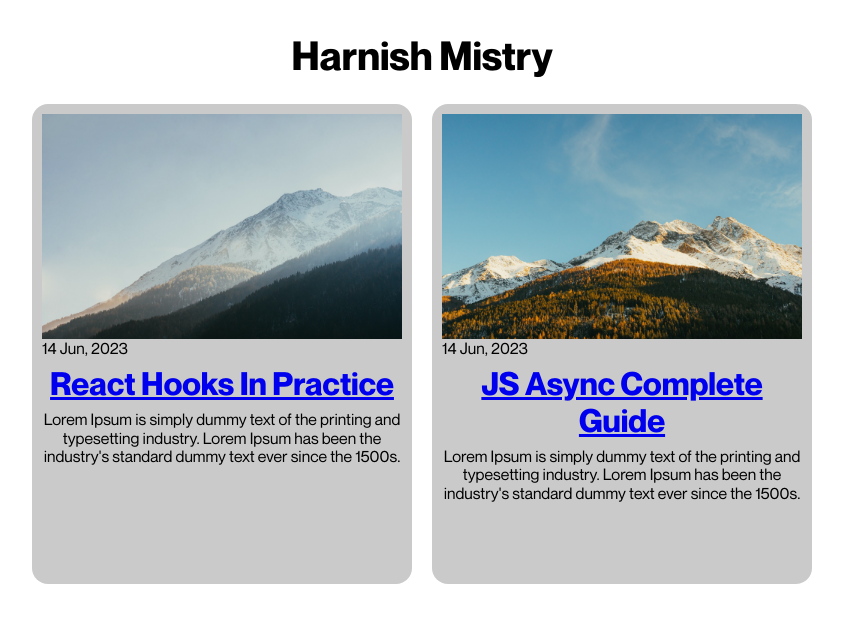
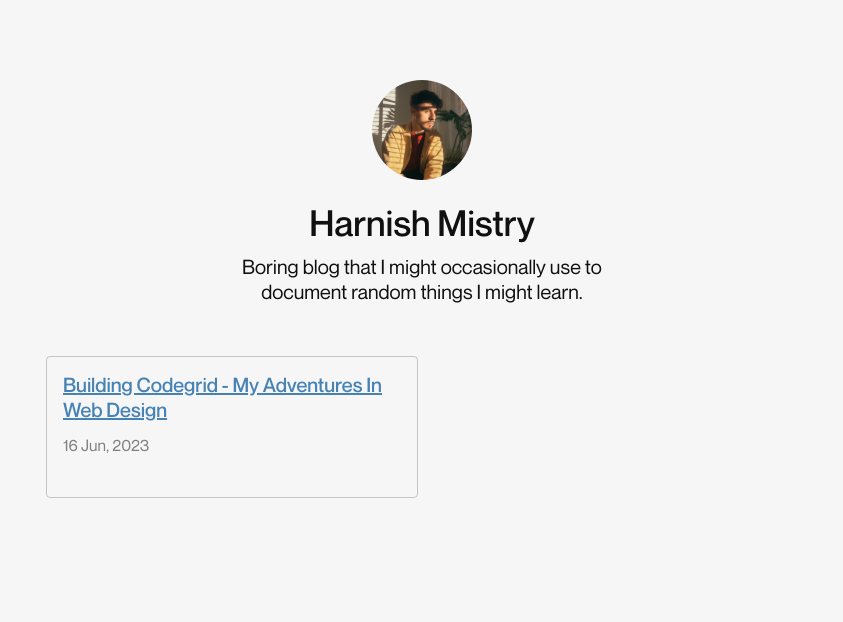
Before and after one commit to harrnish/blog, a Gatsby site: page / in a window 1280 px wide. Shown: the whole page, without its empty margins (218-1061 px from the left). Built offline with nearby package versions, Linux system fonts and the light colour scheme; Gatsby itself is replaced by a stand-in of ours.

Commit message:
Blog, images, styling updates

```diff
--- /dev/null
+++ b/src/blogs/building-codegrid.md
@@ -0,0 +1,44 @@
+---
+title: Building Codegrid - My Adventures In Web Design
+desc: Lorem Ipsum is simply dummy text of the printing and typesetting industry. Lorem Ipsum has been the industry's standard dummy text ever since the 1500s.
+slug: building-codegrid
+date: 1686901120
+img: ../images/lofi-room.jpg
+alt: A room with a bed and a desk
+---
+
+Ever since my college days, the idea of having my own blog had been simmering in my mind. I made a few attempts to pursue it, but my inconsistency got the better of me. If you've been keeping up with me on social media, you probably know that consistency is not exactly my forte! Despite my shortcomings, I'm making one more attempt to get this ball rolling with my latest project - this blog. And what better way to kick things off than by sharing my experience building [Codegrid](https://www.youtube.com/channel/UC7pVho4O31FyfQsZdXWejEw)?
+
+## The Genesis
+
+Back in 2017, I was knee-deep in my third year of Computer Engineering at college in India. Making bank on YouTube with a huge subscriber base was the furthest thing from my mind. Sure, I did a bit of freelancing with my buddies to earn some extra bucks, but YouTube wasn't even on my radar at the time. What I did have, however, was a course on web design and development that taught me the basics of building websites using HTML, CSS, JavaScript, and PHP.
+
+As someone with a keen eye for creativity, I've always enjoyed indulging in artistic pursuits like photography, [cinematography](https://www.youtube.com/channel/UC7mSvHkEAh7fbDUOhqdbL-g) and graphic design. So, one fine day, I decided to take a break and spend some leisurely time browsing creative websites online. And that's when I stumbled upon Awwwards - almost by chance. The websites I came across on this professional online design and development platform blew me away. In case you aren't aware, [Awwwards](https://www.awwwards.com/) is a global competition body that recognizes and celebrates the best in innovative web design. They feature websites created by some of the most renowned designers and developers from around the world.
+
+After poring over countless websites on Awwwards, I was itching to learn how to create layouts and animations that were just as impressive. Sadly, the web design topics covered in my college curriculum were too basic and lacked the creative flair I was after. So, I turned to trusty YouTube to get a crash course on web design and find out what I needed to know. To my surprise, there weren't too many videos or tutorials out there that explained how to create websites like the ones I had seen on Awwwards.
+
+It was then that I had an epiphany - why not create my own YouTube channel and share how to turn these cool animations and concepts into actual code? After all, there must be others out there like me who are just starting out and looking for resources to help them build websites that pack a punch. And that's how **Codegrid was born**. I still remember the day I came up with the name - it was a bit of a random mishmash of words that popped into my head!
+
+![Dark room with a pc and raining outside](https://steamuserimages-a.akamaihd.net/ugc/945094571616867748/680E4979CC75A2310664E0883F3F3FC6CBECA3BE/?imw=5000&imh=5000&ima=fit&impolicy=Letterbox&imcolor=%23000000&letterbox=false)
+
+Codegrid began as a documentation of my journey in learning and creating, way back on September 27, 2017. Its mission is to unite passion with experience, and to transform wild ideas into meaningful designs that catch the eye. By sharing my knowledge of web design and development with a modern twist, I aimed to help others make their mark in the digital world with striking visuals and creative flair.
+
+## Milestones and Challenges
+
+When I began my journey on Codegrid, all I could do was center text with CSS - that's it! But that didn't stop me from making my first video: Centering The Text | HTML & CSS. Starting out is always the toughest part, especially when you lack experience and everyone else seems to be a pro. But I was lucky - my biggest challenge wasn't getting started, it was staying consistent. With 2-3 videos a week, I was churning out simple tutorials on forms and text animations. Eight months later, I had built an impressive repertoire of videos, all while maintaining the consistency I had never achieved before.
+
+In January 2018, just four months after starting the Codegrid channel, it had already accumulated about 40,000 total views and reached its first milestone of **1,000 subscribers**. It was clear that the channel was gaining traction, as views continued to pour in. One of the videos, "Sticky Navbar," had racked up an impressive 100,000 views in just four months. By April 2019, Codegrid had hit **10,000 subscribers**, a testament to its growing popularity and the valuable content it provided.
+
+When it comes to creating content for YouTube, the ultimate goal for many creators is to monetize their channels. And let's face it, who wouldn't want to earn some extra cash while doing something they love? But getting to that point isn't always easy. To be eligible for monetization, a channel needs to have 1000 subscribers and 4000 hours of watch time in the previous year, according to YouTube's policies. It took me almost 10 months to reach this requirement, but when I finally did, my channel started generating income in July 2018. It was a great feeling to see my hard work paying off, and to finally see some monetary reward for my efforts. But as I've mentioned before, the real challenge for me wasn't the beginning. It was maintaining consistency over time. Despite my initial worries, I was able to gain momentum quickly, reaching **50,000 subscribers** and nearly 2 million total views by November 2018.
+
+As time passed, I noticed an improvement in my design and video editing skills - a far cry from the early days when all I knew was how to center text with CSS. I was proud of the progress I had made, but deep down, I knew that one viral video could change everything for my channel. And it did. The [CSS Parallax Effect](https://www.youtube.com/watch?v=6CQ7DYni7Bg) video was a game-changer, raking in a whopping 700,000 views and skyrocketing my subscriber count. However, my lack of consistency started to get in the way, and I found myself taking more breaks from video production. As a result, my engagement began to wane, and it took me a painstaking three years to gain an additional 50,000 subscribers, highlighting the importance of regular content creation.
+
+## The Reflections
+
+By the time of writing, the channel's subscriber count is currently at a healthy **107,000**, but it seems to have hit a plateau. I've always been striving to create top-notch content, at least since last year. If I'm not satisfied with the aesthetics, I won't hit the publish button, although it's not the best strategy. However, I eventually realized that quality isn't the only factor that counts. Quantity matters a great deal on YouTube. Your audience is more likely to engage with you if you produce more content. Also, frequent uploads can boost your video's visibility in search results. Don't get me wrong; I'm not saying you should upload any low-quality video just to fill up your channel. Striking a balance between quality and quantity is key. Nevertheless, in my five years of experience on YouTube, I've learned that quantity does matter.
+
+![Sunny morning and a guy looking outside](https://i.ibb.co/m8vLbmR/new-beginnings.jpg)
+
+Throughout my journey, I've learned a lot about myself and the importance of consistency. It's true that motivation can be fleeting, but discipline is what drives progress. Despite knowing this, I still struggled with maintaining a regular upload schedule. I felt a strong desire to focus solely on improving my skills, which only added to my inconsistency. There were moments when I even considered abandoning the channel altogether, unsure of what to do next. However, in December of last year, I made the decision to persevere. I had put too much time and effort into building this channel to give up now. So, I got back in the game and started creating content again, committing to two videos a week starting in January 2023. If you're reading this, then you're likely familiar with my channel, so I won't ask you to [check it out](https://www.youtube.com/channel/UC7pVho4O31FyfQsZdXWejEw) again.
+
+Thank you for continuing to read my blog post, it means a lot to me. I want to clarify that my intention with this post was not to brag about my channel, despite the word "building" being in the title. I simply wanted to share my journey and express my gratitude to those who have supported me along the way. You were the reason I was able to build my channel to a degree I had never anticipated. So, from the bottom of my heart, thank you.
--- a/src/blogs/javascript-async.md
+++ /dev/null
@@ -1,14 +0,0 @@
----
-title: JS Async Complete Guide
-fullTitle: JS Async Complete Guide And Source Code
-desc: Lorem Ipsum is simply dummy text of the printing and typesetting industry. Lorem Ipsum has been the industry's standard dummy text ever since the 1500s.
-slug: js-async-complete-guide
-date: 1686723825
-img: ../images/img-1.jpg
----
-
-Lorem Ipsum is simply dummy text of the printing and typesetting industry. Lorem Ipsum has been the industry's standard dummy text ever since the 1500s, when an unknown printer took a galley of type and scrambled it to make a type specimen book. It has survived not only five centuries, but also the leap into electronic typesetting, remaining essentially unchanged. It was popularised in the 1960s with the release of Letraset sheets containing Lorem Ipsum passages, and more recently with desktop publishing software like Aldus PageMaker including versions of Lorem Ipsum.
-
-**Remaining essentially unchanged:**
-
-It has [survived](https://www.unixtimestamp.com/) not only five centuries, but also the leap into electronic typesetting, remaining essentially unchanged. It was popularised in the 1960s with the release of Letraset sheets containing Lorem Ipsum passages, and more recently with desktop publishing software like Aldus PageMaker including versions of Lorem Ipsum.
--- a/src/blogs/react-hooks.md
+++ /dev/null
@@ -1,16 +0,0 @@
----
-title: React Hooks In Practice
-fullTitle: React Hooks In Practice With Useful Tips
-desc: Lorem Ipsum is simply dummy text of the printing and typesetting industry. Lorem Ipsum has been the industry's standard dummy text ever since the 1500s.
-slug: react-hooks-in-practice
-date: 1686723628
-img: ../images/img-2.jpg
----
-
-Lorem Ipsum is simply dummy text of the printing and typesetting industry. Lorem Ipsum has been the industry's standard dummy text ever since the 1500s, when an unknown printer took a galley of type and scrambled it to make a type specimen book. It has survived not only five centuries, but also the leap into electronic typesetting, remaining essentially unchanged.
-
-It was popularised in the 1960s with the release of Letraset sheets containing Lorem Ipsum passages, and more recently with desktop publishing software like Aldus PageMaker including versions of Lorem Ipsum.
-
-**Remaining essentially unchanged:**
-
-It has [survived](https://www.unixtimestamp.com/) not only five centuries, but also the leap into electronic typesetting, remaining essentially unchanged. It was popularised in the 1960s with the release of Letraset sheets containing Lorem Ipsum passages, and more recently with desktop publishing software like Aldus PageMaker including versions of Lorem Ipsum.
--- a/src/components/BlogPost/BlogPost.module.css
+++ /dev/null
@@ -1,44 +0,0 @@
-.postContainer {
-  width: 50%;
-  height: 500px;
-  padding: 10px;
-}
-
-.post {
-  width: 100%;
-  height: 100%;
-  border-radius: 1rem;
-  background: #cacaca;
-  padding: 10px;
-}
-
-.postImg {
-  width: 100%;
-  height: 225px;
-  object-fit: cover;
-  cursor: pointer;
-}
-
-.postTitle {
-  text-align: center;
-  text-transform: capitalize;
-  font-size: 2rem;
-  margin: 0.5rem 0;
-  cursor: pointer;
-}
-
-.postDesc {
-  text-align: center;
-}
-
-@media (max-width: 840px) {
-  .postContainer {
-    width: 50%;
-  }
-}
-
-@media (max-width: 780px) {
-  .postContainer {
-    width: 100%;
-  }
-}
--- a/src/components/BlogPost/BlogPost.js
+++ b/src/components/Blogs/Blogs.js
@@ -1,7 +1,6 @@
-import React, { useEffect } from "react";
+import React from "react";
 import { Link } from "gatsby";
-import { GatsbyImage } from "gatsby-plugin-image";
-import * as styles from "./BlogPost.module.css";
+import * as styles from "./Blogs.module.css";
 
 function formatDate(date) {
   let newDate = new Date(date * 1000).toDateString();
@@ -10,26 +9,26 @@ function formatDate(date) {
   return newDate[2] + " " + newDate[1] + ", " + newDate[3];
 }
 
-const BlogPost = ({ data }) => {
+const Blogs = ({ data }) => {
   return (
     <div className={styles.postContainer}>
       <div className={styles.post}>
-        <Link to={"/blog/" + data.frontmatter.slug}>
+        {/* <Link to={"/blog/" + data.frontmatter.slug}>
           <GatsbyImage
             image={data.frontmatter.img.childImageSharp.gatsbyImageData}
             alt={data.frontmatter.title}
             className={styles.postImg}
             quality={100}
           />
+        </Link> */}
+        <Link to={"/blog/" + data.frontmatter.slug}>
+          <h2 className={styles.title}>{data.frontmatter.title}</h2>
         </Link>
-        <p>{formatDate(data.frontmatter.date)}</p>
-        <Link to={"/blog/" + data.frontmatter.slug}>
-          <h1 className={styles.postTitle}>{data.frontmatter.title}</h1>
-        </Link>
-        <p className={styles.postDesc}>{data.frontmatter.desc}</p>
+        <p className={styles.date}>{formatDate(data.frontmatter.date)}</p>
+        {/* <p className={styles.postDesc}>{data.frontmatter.desc}</p> */}
       </div>
     </div>
   );
 };
 
-export default BlogPost;
+export default Blogs;
--- /dev/null
+++ b/src/components/Blogs/Blogs.module.css
@@ -0,0 +1,35 @@
+.postContainer {
+  width: 50%;
+  height: 150px;
+  padding: 0.25em;
+}
+
+.post {
+  width: 100%;
+  height: 100%;
+  border: 1px solid rgba(0, 0, 0, 0.2);
+  border-radius: 0.25em;
+  padding: 1em;
+}
+
+.title {
+  cursor: pointer;
+}
+
+p.date {
+  margin: 0.75em 0;
+  color: gray;
+  font-size: 1em;
+}
+
+@media (max-width: 840px) {
+  .postContainer {
+    width: 50%;
+  }
+}
+
+@media (max-width: 780px) {
+  .postContainer {
+    width: 100%;
+  }
+}
--- a/src/pages/index.js
+++ b/src/pages/index.js
@@ -2,17 +2,30 @@ import * as React from "react";
 import Layout from "../components/Layout";
 import * as styles from "../styles/pages/index.module.css";
 
-import BlogPost from "../components/BlogPost/BlogPost";
+import Portrait from "../images/portrait.jpg";
+
+import Blogs from "../components/Blogs/Blogs";
 import { graphql } from "gatsby";
 
 export default function Home({ data }) {
   const blogs = data.allMarkdownRemark.nodes;
   return (
     <Layout>
-      <h1 className={styles.header}>Harnish Mistry</h1>
+      <div className={styles.header}>
+        <img
+          src={Portrait}
+          alt="Harnish's portrait"
+          className={styles.portrait}
+        />
+        <h1>Harnish Mistry</h1>
+        <p>
+          Boring blog that I might occasionally use to document random things I
+          might learn.
+        </p>
+      </div>
       <section className={["container", styles.blogs].join(" ")}>
         {blogs.map((blog, index) => (
-          <BlogPost key={index} data={blog} />
+          <Blogs key={index} data={blog} />
         ))}
       </section>
     </Layout>
@@ -27,7 +40,8 @@ export const query = graphql`
         frontmatter {
           date
           desc
-          fullTitle
+          alt
+          title
           img {
             childImageSharp {
               gatsbyImageData(placeholder: BLURRED)
--- a/src/styles/global.css
+++ b/src/styles/global.css
@@ -30,12 +30,60 @@
   padding: 0;
   box-sizing: border-box;
   font-family: "Neue Montreal", monospace;
-  line-height: 1.15;
+  line-height: 1.25;
+}
+
+html,
+body {
+  background: #f6f6f6;
+  color: #101010;
+}
+
+::selection {
+  background: #101010;
+  color: #f6f6f6;
+}
+
+h1,
+h2,
+h3,
+h5,
+h6 {
+  font-weight: 600;
+  margin-bottom: 0.25em;
+}
+
+h1 {
+  font-size: 2.25em;
+}
+
+h2 {
+  font-weight: 600;
+  font-size: 1.25em;
+}
+
+p {
+  font-weight: 400;
+  font-size: 1.25em;
+}
+
+img {
+  width: 100%;
+  height: 100%;
+  object-fit: cover;
 }
 
 .container {
   margin: 0 auto;
   width: 100%;
-  max-width: 840px;
+  max-width: 800px;
   padding: 0 1.25em;
 }
+
+a,
+a:visited,
+a:active,
+a:hover {
+  color: steelblue;
+  text-decoration: underline;
+}
--- a/src/styles/pages/index.module.css
+++ b/src/styles/pages/index.module.css
@@ -1,7 +1,9 @@
 .header {
+  width: 100%;
+  max-width: 400px;
+  margin: 4em auto 2em auto;
+  padding: 1em;
   text-align: center;
-  margin: 2rem 0 1rem 0;
-  font-size: 2.5rem;
 }
 
 .blogs {
@@ -9,3 +11,16 @@
   flex-wrap: wrap;
   margin-bottom: 16px;
 }
+
+.portrait {
+  width: 100px;
+  height: 100px;
+  border-radius: 100%;
+  margin-bottom: 1em;
+}
+
+.portrait img {
+  width: 100%;
+  height: 100%;
+  object-fit: cover;
+}
--- a/src/styles/templates/blog.module.css
+++ b/src/styles/templates/blog.module.css
@@ -0,0 +1,33 @@
+.whitespace {
+  width: 100%;
+  height: 150px;
+}
+
+p#backButton {
+  padding: 0.25em 0;
+  margin-bottom: 4em;
+  text-decoration: underline;
+}
+
+.blogTitle {
+  margin-bottom: 1.5em;
+}
+
+.blogDate {
+  color: gray;
+  margin-bottom: 2em;
+}
+
+.blog img {
+  padding: 1em 0;
+  width: 100%;
+}
+
+.blog h2 {
+  margin-top: 1.5em;
+  font-size: 1.5em;
+}
+
+.blog strong {
+  font-weight: 600;
+}
```
Also changed, not shown: src/pages/404.js (added, +11 -0 lines), src/templates/blog.js (+23 -8 lines), src/images/img-1.jpg (deleted), src/images/img-2.jpg (deleted), src/images/js-hooks.jpg (deleted), src/images/lofi-room.jpg (added), src/images/new-beginnings.jpg (added), src/images/portrait.jpg (added), src/images/react-hooks.jpg (deleted).
